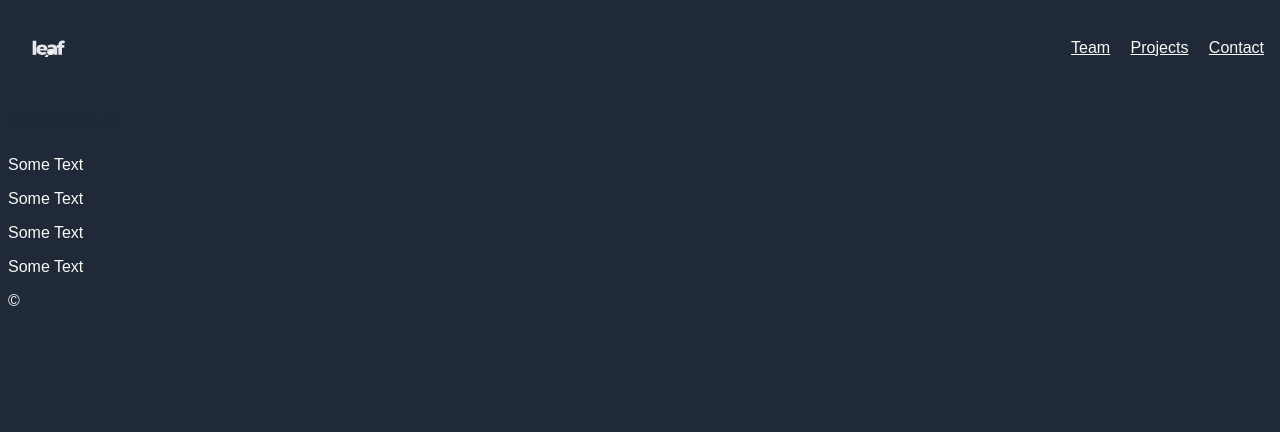
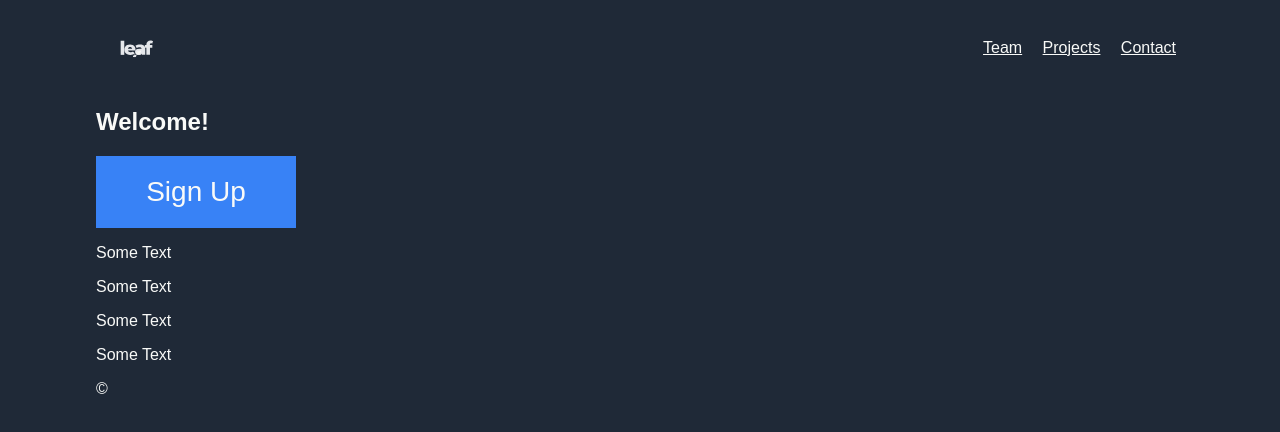
Before and after one commit to andreibenea/kreativcss, a plain HTML site: page index.html in a window 1280 px wide. Drawn offline with Linux system fonts and the light colour scheme.

Commit message:
add button

```diff
--- a/index.html
+++ b/index.html
@@ -22,11 +22,18 @@
     </nav>
   </header>
   <section>
-    <h1>Welcome!</h1>
-    <p>Some Text</p>
-    <p>Some Text</p>
-    <p>Some Text</p>
-    <p>Some Text</p>
+    <div>
+      <h1>Welcome!</h1>
+    </div>
+    <div>
+      <button>Sign Up</button>
+    </div>
+    <div>
+      <p>Some Text</p>
+      <p>Some Text</p>
+      <p>Some Text</p>
+      <p>Some Text</p>
+    </div>
   </section>
   <footer>
     &copy;
--- a/style.css
+++ b/style.css
@@ -64,6 +64,8 @@
 }
 
 body {
+    margin-left: 1in;
+    margin-right: 1in;
     background-color: #1F2937;
 }
 
@@ -71,8 +73,58 @@ img {
     object-fit: cover;
 }
 
+button {
+    background-color: #3882f6;
+    position: relative;
+    border: none;
+    font-size: 28px;
+    color: #F9FAF8;
+    padding: 20px;
+    width: 200px;
+    text-align: center;
+    transition-duration: 0.4s;
+    text-decoration: none;
+    overflow: hidden;
+    cursor: pointer;
+}
+
+button:hover {
+    background-color: #F9FAF8;
+    position: relative;
+    border: none;
+    font-size: 28px;
+    color: #3882f6;
+    padding: 20px;
+    width: 200px;
+    text-align: center;
+    transition-duration: 0.4s;
+    text-decoration: none;
+    overflow: hidden;
+    cursor: pointer;
+  }
+
+button:after {
+    content: "";
+    background: #f1f1f1;
+    display: block;
+    position: absolute;
+    padding-top: 300%;
+    padding-left: 350%;
+    margin-left: -20px !important;
+    margin-top: -120%;
+    opacity: 0;
+    transition: all 0.8s
+}
+
+button:active:after {
+    padding: 0;
+    margin: 0;
+    opacity: 1;
+    transition: 0s
+}
+
 h1 {
-    color: #1F2937;
+    color: #F9FAF8;
 }
 
 ul {
```
